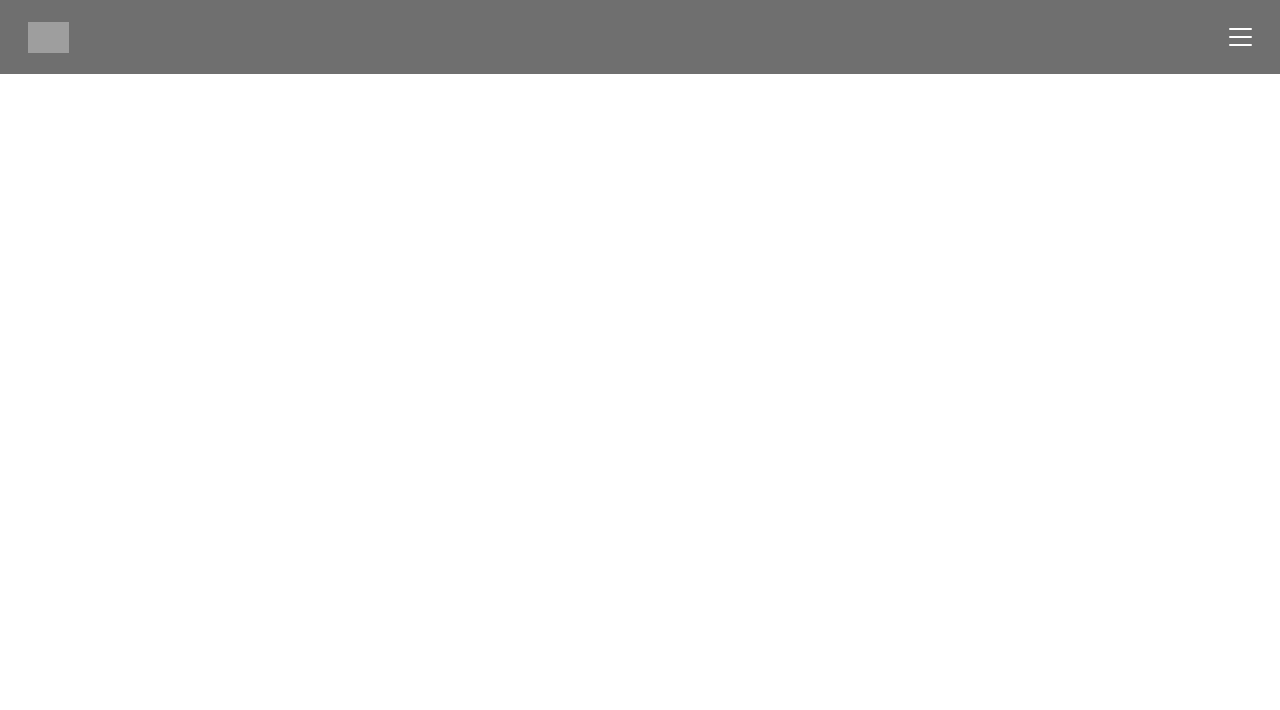
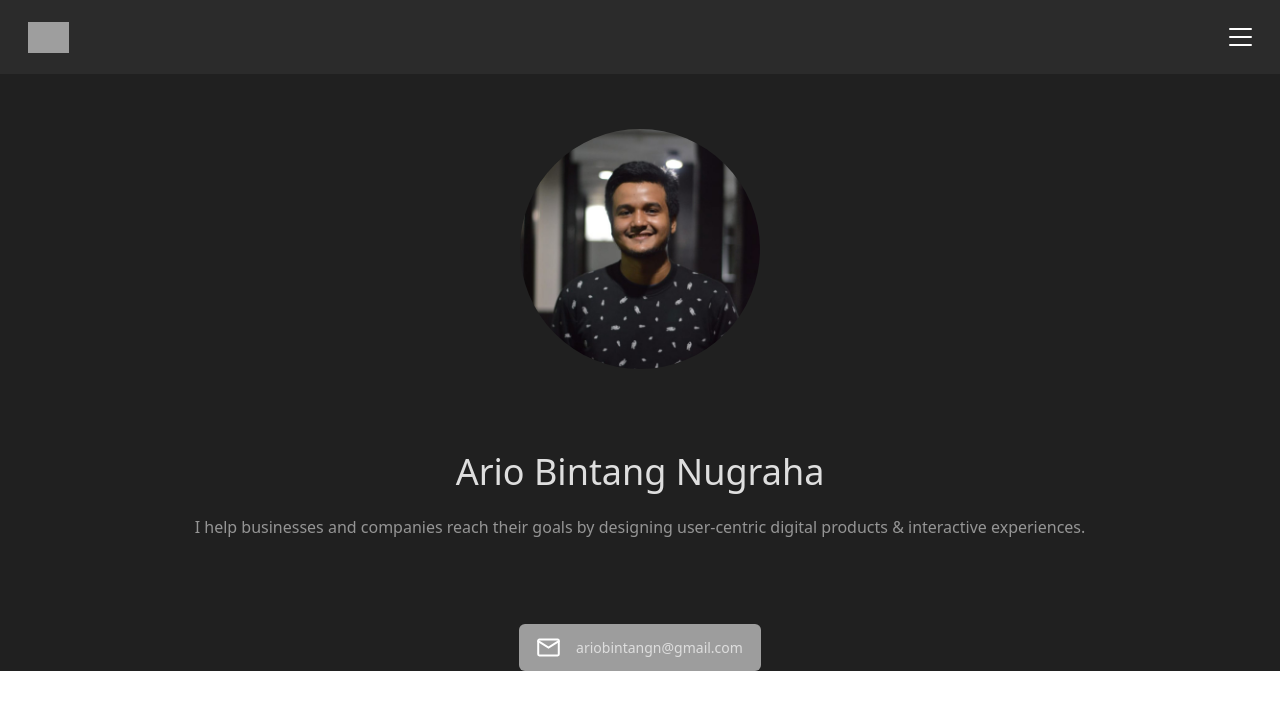
Before and after one commit to ariobintangn/portfolio-vue, a Vue app in the folder portfolio-vue/: page / in a window 1280 px wide. Shown: the top 710 px of the page. Built offline with nearby package versions, Linux system fonts and the light colour scheme; grey boxes are pictures that could not be loaded.

Commit message:
created profile card

```diff
--- a/portfolio-vue/src/components/Navbar.vue
+++ b/portfolio-vue/src/components/Navbar.vue
@@ -13,14 +13,14 @@ export default {
 }
 </script>
 <template>
-    <div class="h-[74px] bg-primary-gray-1 items-center flex flex-row justify-between sticky">
+    <div class="h-[74px] bg-primary-gray-1 items-center flex flex-row justify-between backdrop-blur-sm">
         <div class="m-[28px]">
             <img src="../assets/ab.ico" alt="logo" class="h-[31px]">
         </div>
         <div class="m-[28px]" @click="toggleMenu()" v-if="!showMenu"><img src="../assets/ham.svg" alt="ham svg"></div>
         <div class="m-[28px] absolute right-0 top-0 flex flex-col" v-if="showMenu">
             <h1 class="bg-white w-[30px] h-[30px] text-center rounded-full font-bold absolute -top-[12px] -right-[12px]" @click="toggleMenu()">x</h1>
-            <div class="bg-primary-gray-1 w-[120px] px-[12px] py-[6px] rounded-lg text-white">
+            <div class="bg-primary-gray-2 w-[120px] px-[12px] py-[6px] rounded-lg text-white">
                 <div>Close1</div>
                 <div>Close2</div>
                 <div>Close3</div>
--- /dev/null
+++ b/portfolio-vue/src/components/ProfileCard.vue
@@ -0,0 +1,19 @@
+<script>
+export default {
+
+}
+</script>
+
+<template>
+    <div class="flex justify-center items-center h-[350px]">
+        <img src="../assets/profilePic.jpeg" alt="profile picture" class=" h-[240px] w-[240px] rounded-full">
+    </div>
+    <div class="flex flex-col justify-center h-[200px] px-[24px] text-center">
+        <h1 class="text-off-white text-[36px] mb-4">Ario Bintang Nugraha</h1>
+        <h1 class="text-gray-1 mb-16">I help businesses and companies reach their goals by designing user-centric digital products
+            & interactive experiences.</h1>
+    </div>
+    <div class="flex justify-center">
+        <button class="w-[242px] h-[47px] flex items-center justify-center bg-button-gray rounded-md text-off-white text-sm"><img src="../assets/email.svg" alt="email svg" class="mr-4">ariobintangn@gmail.com</button>
+    </div>
+</template>
--- a/portfolio-vue/src/views/HomeView.vue
+++ b/portfolio-vue/src/views/HomeView.vue
@@ -1,17 +1,20 @@
 <script>
 import Navbar from '../components/Navbar.vue';
+import ProfileCard from '../components/ProfileCard.vue'
 export default {
   components: {
-    Navbar
+    Navbar,
+    ProfileCard
   }
 }
 </script>
 
 <template>
-  <header>
-    <Navbar />
+  <header class="sticky top-0 z-50">
+    <Navbar  />
   </header>
-  <main class="bg-red-500 h-">
-
+  <div class="h-[74px] w-full absolute top-0 bg-primary-gray-2"></div>
+  <main class="bg-primary-gray-2 relative">
+    <ProfileCard />
   </main>
 </template>
--- a/portfolio-vue/tailwind.config.js
+++ b/portfolio-vue/tailwind.config.js
@@ -3,15 +3,22 @@ module.exports = {
   content: [
     './src/App.vue',
     './src/views/HomeView.vue',
-    './src/components/Navbar.vue'
+    './src/components/Navbar.vue',
+    './src/components/ProfileCard.vue'
   ],
   theme: {
     extend: {
       backgroundColor: {
-        "primary-gray-1": "#323232B2",
-        "primary-gray-2": "#202020",
+        'button-gray': '#9D9D9D',
+        'primary-gray-1': '#323232B2',
+        'primary-gray-2': '#202020',
+      },
+      textColor: {
+        'off-white': '#DEDEDE',
+        'gray-1': '#959595'
+
       }
-    },
+    }
   },
-  plugins: [],
+  plugins: []
 }
```
Also changed, not shown: portfolio-vue/src/assets/Arrow 1.svg (added), portfolio-vue/src/assets/email.svg (added).
